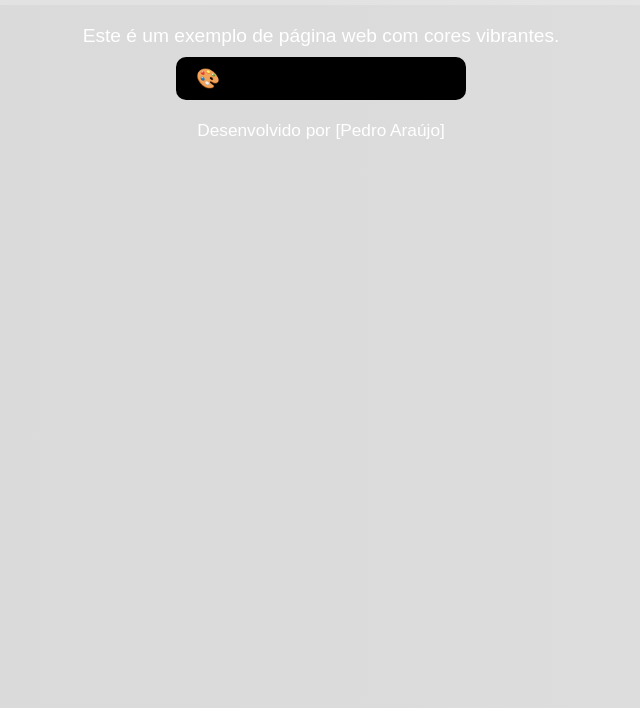
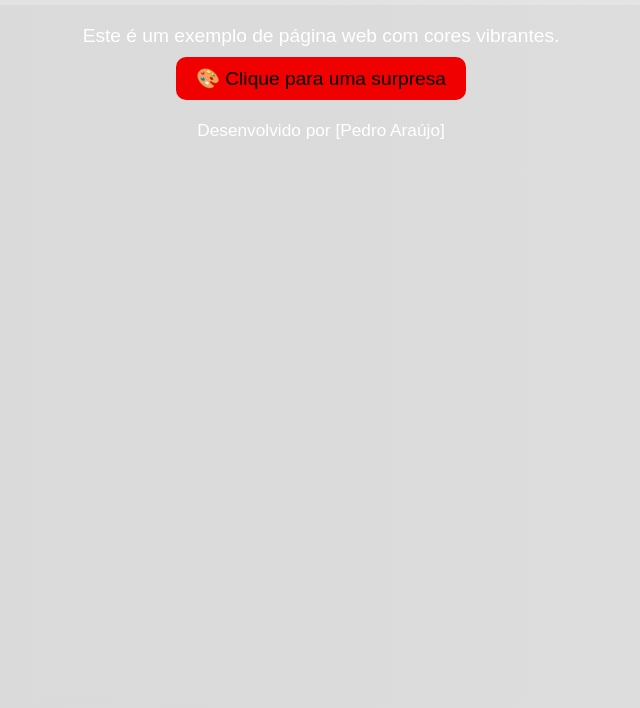
Before and after one commit to PedroHCA10/projeto-web, a plain HTML site: page index.html in a window 1280 px wide. Shown: the part 92-800 px from the top of the page, without its empty margins (319-959 px from the left). Drawn offline with Linux system fonts and the light colour scheme.

Commit message:
Update style.css

```diff
--- a/style.css
+++ b/style.css
@@ -26,7 +26,7 @@
     }
     /* Botão estilizado */
     button {
-    background-color: #000000;
+    background-color: #f00000;
     color: rgb(0, 0, 0);
     padding: 10px 20px;
     font-size: 1.2em;
```
